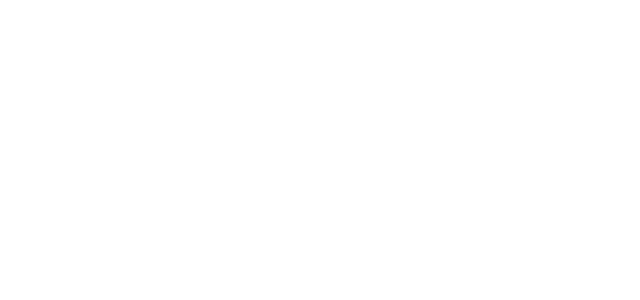
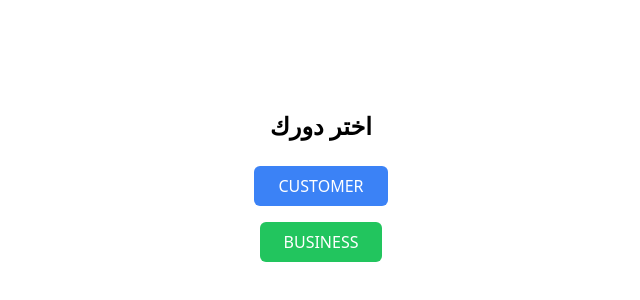
Before and after one commit to Foody-site/Foody-Website, a React (Vite) app: page /ChooseRole in a window 1280 px wide. Before the commit this address had no page. Shown: the part 210-510 px from the top of the page, without its empty margins (319-959 px from the left). Built offline with nearby package versions, Linux system fonts and the light colour scheme.

Commit message:
`fix: updated role names and button classes in Auth components`

```diff
--- a/src/components/Auth/ChooseRole.jsx
+++ b/src/components/Auth/ChooseRole.jsx
@@ -15,13 +15,13 @@ const ChooseRole = () => {
         onClick={() => handleSelectRole("CUSTOMER")}
         className="bg-blue-500 text-white px-6 py-2 rounded-md m-2"
       >
-        مستخدم
+       CUSTOMER
       </button>
       <button
-        onClick={() => handleSelectRole("AGENT")}
+        onClick={() => handleSelectRole("BUSINESS")}
         className="bg-green-500 text-white px-6 py-2 rounded-md m-2"
       >
-        وكيل
+        BUSINESS
       </button>
     </div>
   );
--- a/src/components/Auth/Register.jsx
+++ b/src/components/Auth/Register.jsx
@@ -14,7 +14,7 @@ const Register = () => {
     phone: "",
     password: "",
     birthday: "",
-    role: location.state?.role || "CUSTOMER",
+    role: location.state?.role,
   });
 
   useEffect(() => {
@@ -107,7 +107,7 @@ const Register = () => {
               <Button
                 type="submit"
                 label="تسجيل حساب جديد"
-                className="w-64 bg-primary-1 hover:bg-hover_primary-1 text-white py-2 rounded-md text-lg font-semibold"
+                className="max-w-[290px] bg-primary-1 hover:bg-hover_primary-1 text-white py-2 rounded-md text-lg font-semibold"
               />
             </div>
           </form>
--- a/src/routes/AppRouter.jsx
+++ b/src/routes/AppRouter.jsx
@@ -14,7 +14,7 @@ const AppRouter = () => {
       </Route>
       <Route path="/login" element={<Login />} />
       <Route path="/Register" element={<Register />} />
-      <Route path="/ChooseRole " element={<ChooseRole />} />
+      <Route path="/ChooseRole" element={<ChooseRole />} />
       <Route path="/AddChef" element={<AddChef />} />
     </Routes>
   );
```
